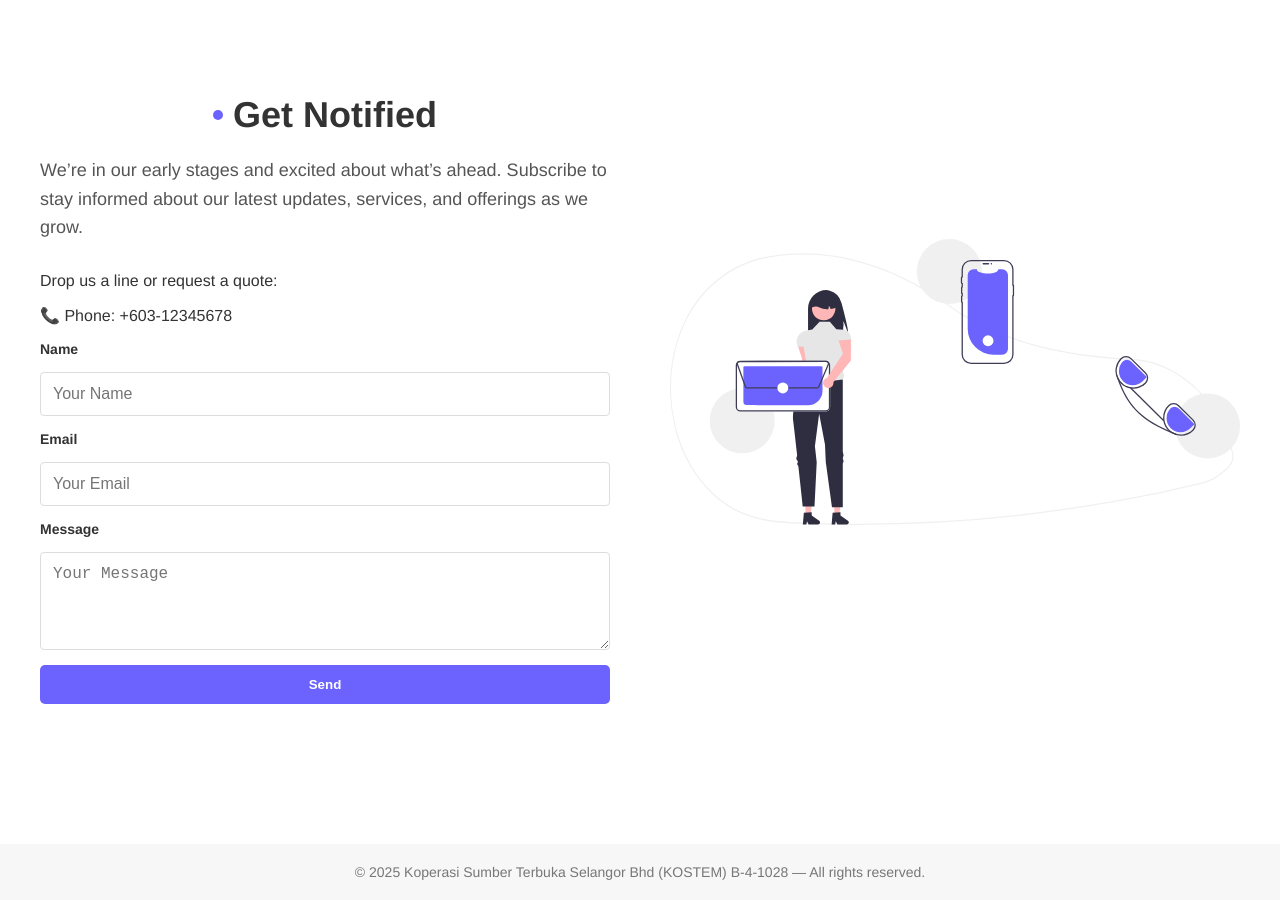
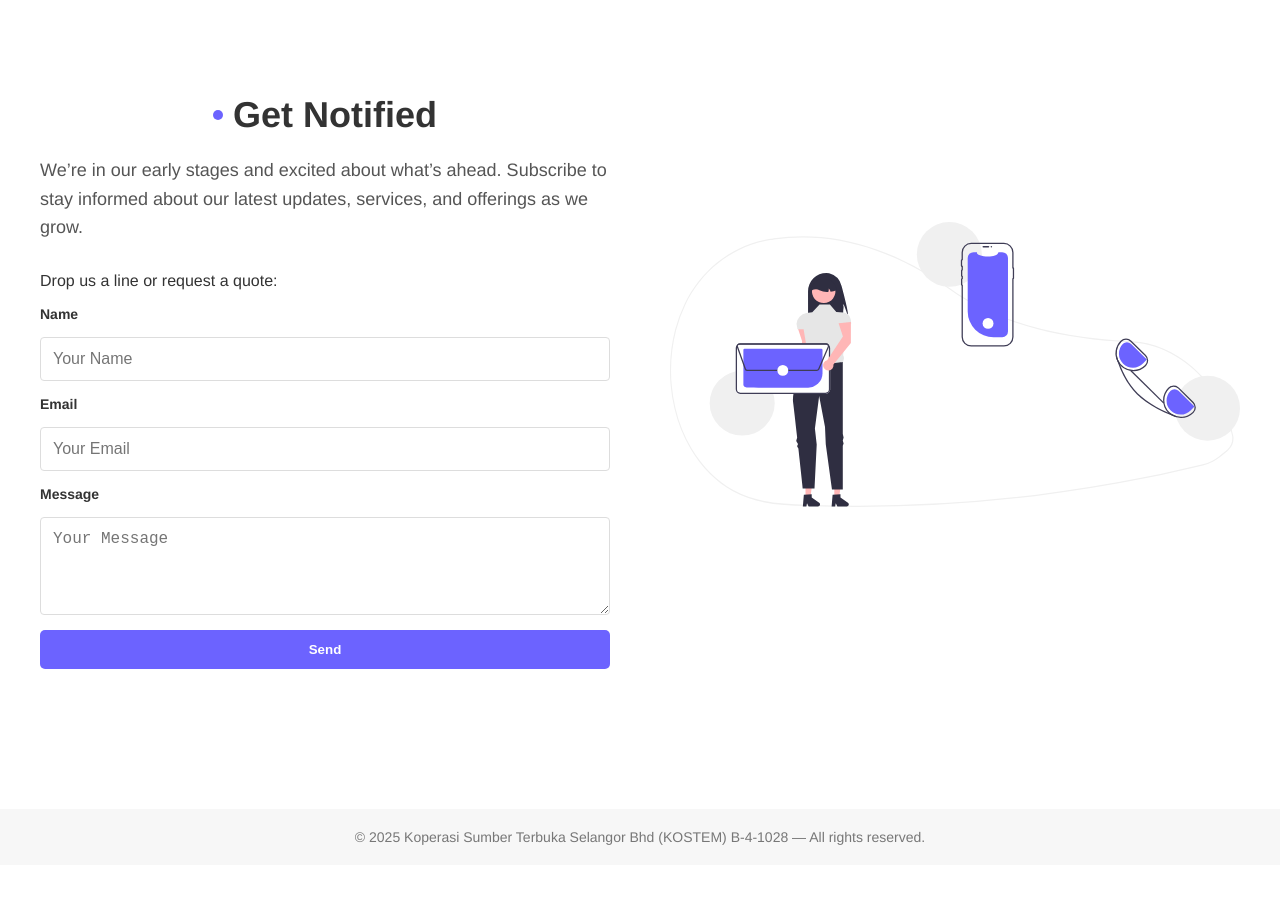
Before and after one commit to kostem-my/kostem-my.github.io, a Jekyll site: the page built from index.html, in a window 1280 px wide and 900 px high, scrolled down 1901 px. Built offline with Jekyll 4.4.1, drawn with Linux system fonts in a browser that asks for light colours; after the commit the page ends 2766 px from its top, so only the background shows below that.

Commit message:
delete phone number in contact section

```diff
--- a/index.html
+++ b/index.html
@@ -88,11 +88,6 @@ title: KOSTEM_MY
         <h3>Technical Consulting & Support</h3>
         <p>End to end services, from architecture design to managed support, to help scale, secure, and optimize open-source solutions.</p>
       </div>
-      <!-- div class="service-box">
-        <img src="/assets/images/service-web.svg" alt="Web Apps" />
-        <h3>Web Apps</h3>
-        <p>Venison sausage picanha beef t-bone pork loin chislic ground round tongue burgdoggen meatloaf.</p>
-      </div-->
     </div>
   </div>
 </section>
@@ -153,7 +148,6 @@ title: KOSTEM_MY
       <p class="contact-description">We’re in our early stages and excited about what’s ahead.
         Subscribe to stay informed about our latest updates, services, and offerings as we grow.</p>
       <p> Drop us a line or request a quote:</p>
-      <p> 📞 Phone: +603-12345678</p>
       <form class="contact-form">
         <label for="name">Name</label>
         <input type="text" id="name" name="name" placeholder="Your Name">
```
